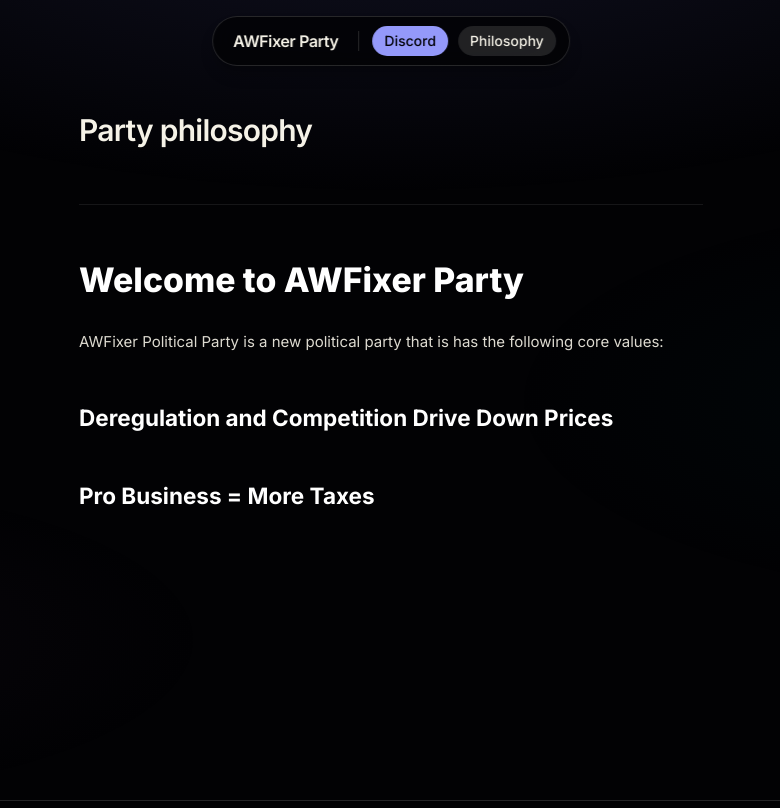
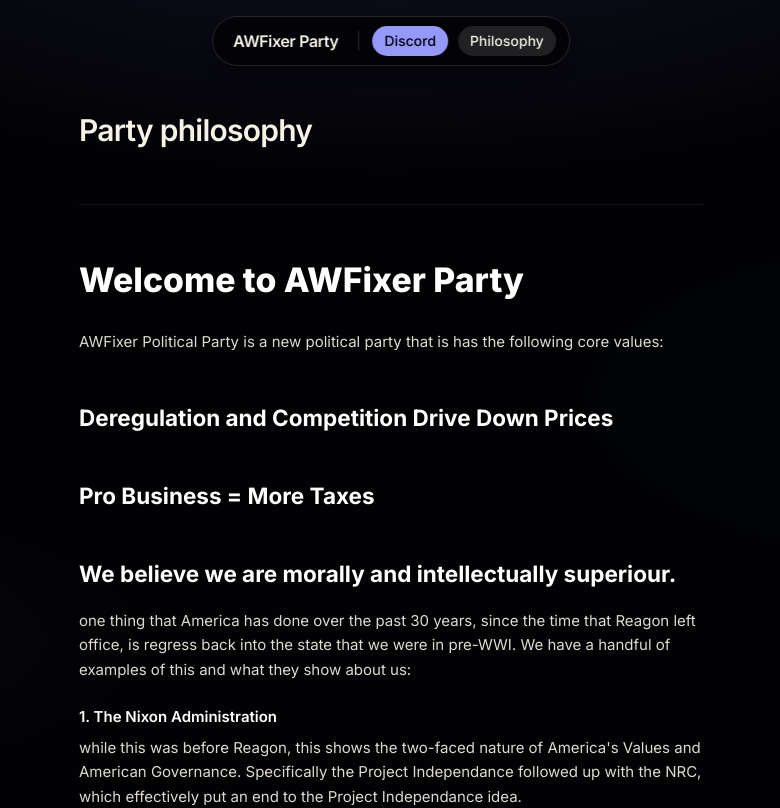
Before and after one commit to awfixers-stuff/tmp.awfixer.party, a Next.js app: page /philosophy in a window 1280 px wide. Shown: the top 808 px of the page, without its empty margins (249-1029 px from the left). Built offline with nearby package versions, Linux system fonts and the light colour scheme.

Commit message:
feat: update tmpsite

```diff
--- a/app/philosophy/philosophy.mdx
+++ b/app/philosophy/philosophy.mdx
@@ -6,3 +6,11 @@ AWFixer Political Party is a new political party that is has the following core
 
 
 ## Pro Business = More Taxes
+
+## We believe we are morally and intellectually superiour.
+
+one thing that America has done over the past 30 years, since the time that Reagon left office, is regress back into the state that we were in pre-WWI. We have a handful of examples of this and what they show about us:
+
+#### 1. The Nixon Administration
+
+while this was before Reagon, this shows the two-faced nature of America's Values and American Governance. Specifically the Project Independance followed up with the NRC, which effectively put an end to the Project Independance idea.
```
